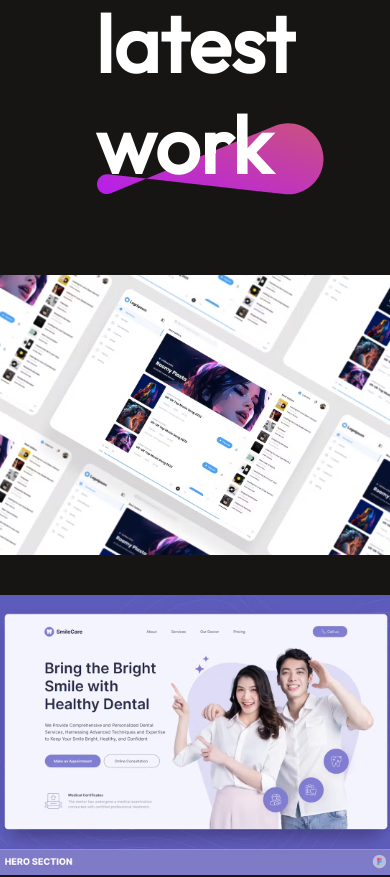
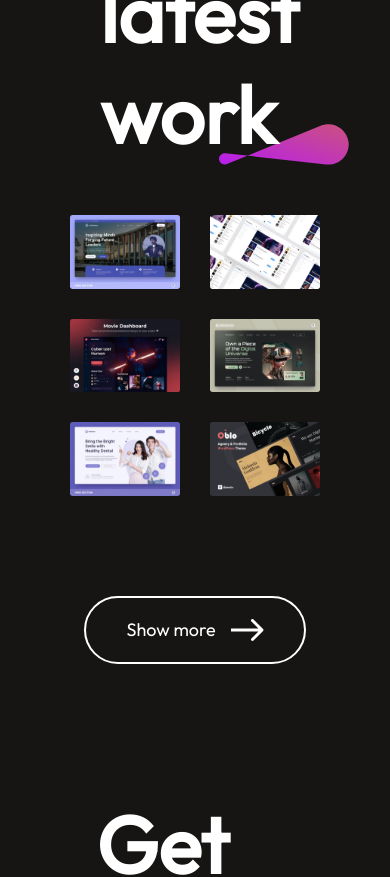
Before and after one commit to Shah-Arjun/Portfolio-Template-ReactJS, a React (Vite) app: page / in a window 390 px wide. Shown: the part 4340-5217 px from the top of the page. Built offline with nearby package versions, Linux system fonts and the light colour scheme.

Commit message:
made mywork section responsive

```diff
--- a/src/Components/MyWork/MyWork.css
+++ b/src/Components/MyWork/MyWork.css
@@ -62,3 +62,36 @@
     gap: 30px;
     transition: 0.6s;
 }
+
+
+/* for mobile devices */
+@media(max-width:768px){
+    .mywork{
+        gap: 50px;
+        margin: 50px 70px;
+        align-items: start;
+    }
+    .mywork-title{
+        padding: 0;
+        font-size: 50px;
+        font-weight: 600;
+    }
+    .mywork-title img{
+        width: 130px;
+        margin-right: -20px;
+    }
+    .mywork-container{
+        grid-template-columns: 1fr 1fr;
+        gap: 30px;
+    }
+    .mywork-container img{
+        width: 100%;
+        height: 100%;
+    }
+    .mywork-showmore{
+        padding: 20px 40px;
+        font-size: 18px;
+        margin: 50px auto;
+        cursor: pointer;
+    }
+}
```
